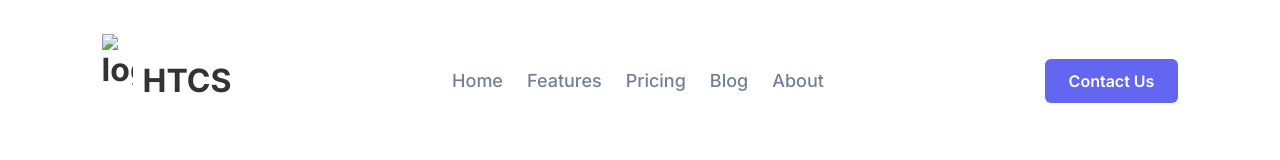
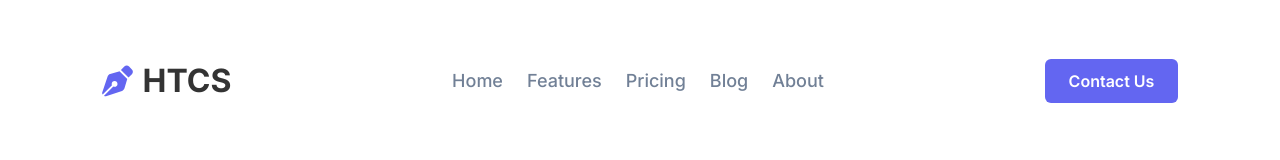
Before and after one commit to Nikhiltiwaridotin/HLCS, a plain HTML site: page index.html in a window 1280 px wide. Drawn offline with Linux system fonts and the light colour scheme.

Commit message:
Update index.html
Uptade Iage URL

```diff
--- a/index.html
+++ b/index.html
@@ -13,7 +13,7 @@
 
             <header class="header-content">
                 <a href="#logo" class="logo">
-                    <img src="./Image/HTCS.svg" alt="logoImage" class="logo-icon">
+                    <img src="HTCS.svg" alt="logoImage" class="logo-icon">
                     <span class="logo-text">HTCS</span>
                 </a>
 
```
